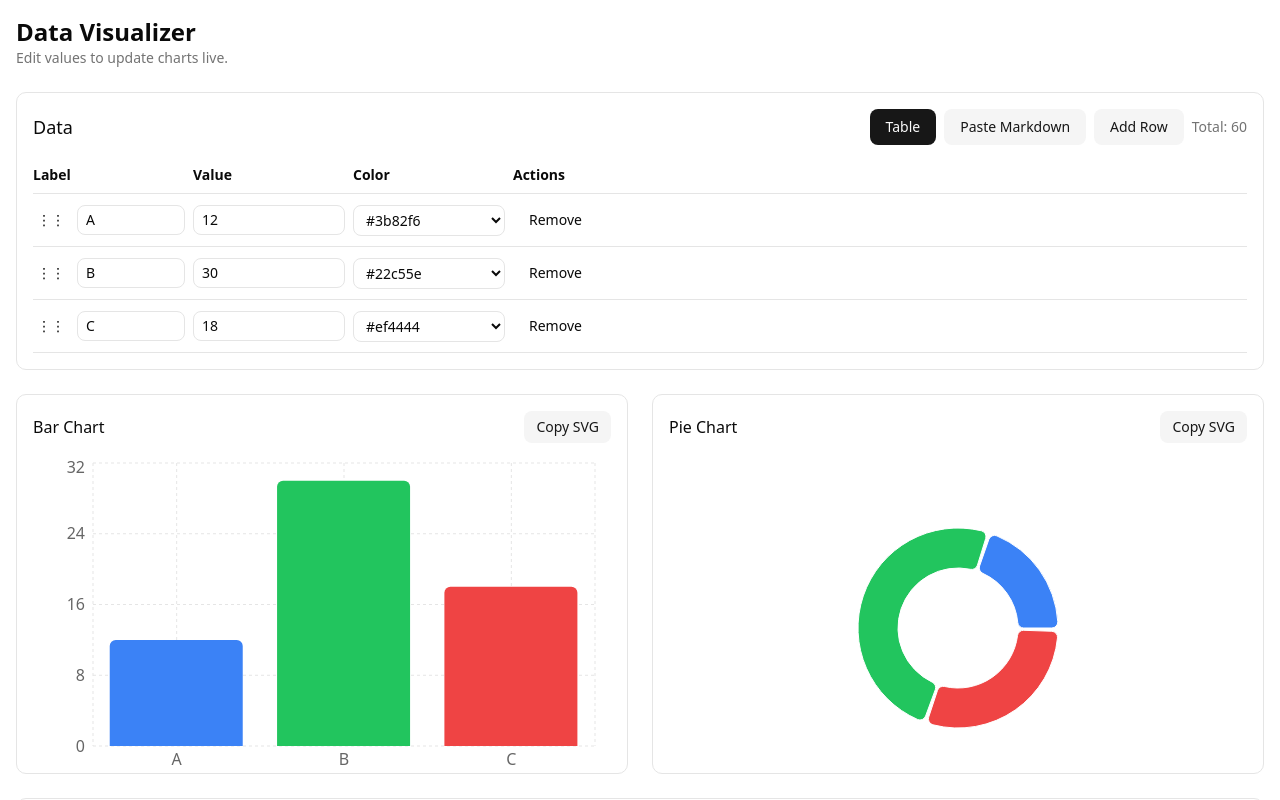
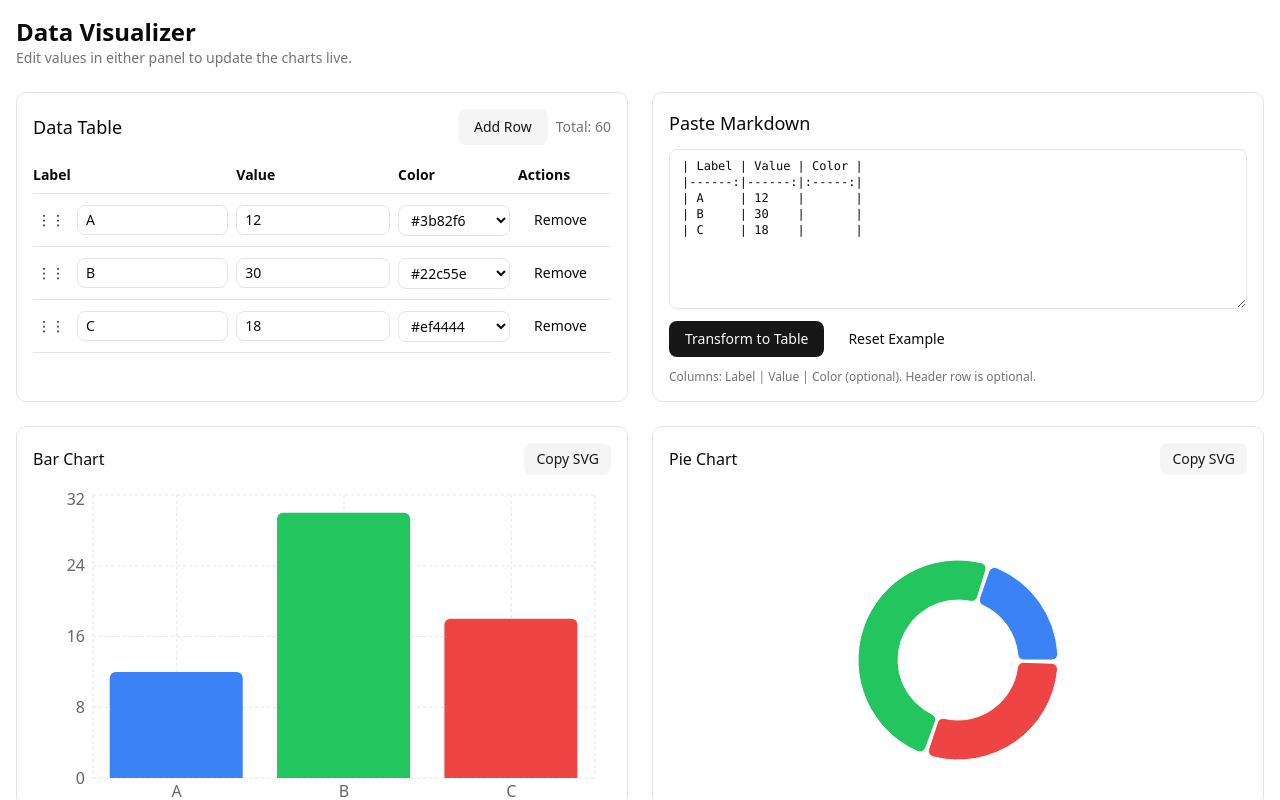
Before and after one commit to s1n-c0s/FastChart, a React (Vite) app: page / in a window 1280 px wide. Shown: the top 800 px of the page. Built offline with nearby package versions, Linux system fonts and the light colour scheme.

Commit message:
+ separate panel

```diff
--- a/src/components/DataVisualizer.tsx
+++ b/src/components/DataVisualizer.tsx
@@ -45,8 +45,6 @@ function generateId() {
   return Math.random().toString(36).slice(2, 9)
 }
 
-// --- MODIFIED COMPONENT START ---
-// The SortableRow is now a self-contained component that manages its own input state.
 function SortableRow({
   row,
   onUpdateLabel,
@@ -70,11 +68,9 @@ function SortableRow({
     transition,
   } = useSortable({ id: row.id })
 
-  // 1. Add local state for the inputs to avoid re-rendering the parent on every keystroke.
   const [localLabel, setLocalLabel] = useState(row.label)
   const [localValue, setLocalValue] = useState<number | ''>(row.value)
 
-  // 2. Sync local state if the props from the parent change (e.g., after pasting markdown).
   useEffect(() => {
     setLocalLabel(row.label)
   }, [row.label])
@@ -108,10 +104,8 @@ function SortableRow({
             className="w-full rounded-md border bg-background px-2 py-1"
             aria-label={`Label for row ${row.label}`}
             placeholder="Label"
-            // 3. Use local state for value and update it with onChange.
             value={localLabel}
             onChange={e => setLocalLabel(e.target.value)}
-            // 4. Update the parent's global state only onBlur.
             onBlur={() => onUpdateLabel(row.id, localLabel)}
             onMouseDown={e => e.stopPropagation()}
             onTouchStart={e => e.stopPropagation()}
@@ -153,7 +147,6 @@ function SortableRow({
     </tr>
   )
 }
-// --- MODIFIED COMPONENT END ---
 
 
 export default function DataVisualizer() {
@@ -172,7 +165,7 @@ export default function DataVisualizer() {
     { id: generateId(), label: 'C', value: 18, color: presetColors[2] },
   ])
   const [stackedHorizontal, setStackedHorizontal] = useState(true)
-  const [dataView, setDataView] = useState<'table' | 'paste'>('table')
+  // --- REMOVED `dataView` state as it's no longer needed ---
   const [markdownInput, setMarkdownInput] = useState<string>(`| Label | Value | Color |\n|------:|------:|:-----:|\n| A     | 12    |       |\n| B     | 30    |       |\n| C     | 18    |       |`)
 
   const barCardRef = useRef<HTMLDivElement>(null)
@@ -201,12 +194,10 @@ export default function DataVisualizer() {
       .map(l => l.trim())
       .filter(Boolean)
     if (lines.length === 0) return []
-    // Find header and start after the separator row containing ---
     let startIdx = 0
     if (lines.length > 1 && /-\s*-/.test(lines[1])) {
       startIdx = 2
     } else if (lines.length > 0 && /\|/.test(lines[0])) {
-      // If first row has pipes but no explicit separator, assume first is header
       startIdx = 1
     }
     const result: Datum[] = []
@@ -231,7 +222,6 @@ export default function DataVisualizer() {
   }
 
   const total = useMemo(() => data.reduce((sum, d) => sum + (isFinite(d.value) ? d.value : 0), 0), [data])
-
   const stackedData = useMemo(() => {
     const obj: Record<string, number | string> = { name: 'All' }
     for (const d of data) {
@@ -239,32 +229,27 @@ export default function DataVisualizer() {
     }
     return [obj]
   }, [data])
-
   const idToLabel = useMemo(() => {
     const m = new Map<string, string>()
     for (const d of data) m.set(d.id, d.label)
     return m
   }, [data])
-
   const labelToId = useMemo(() => {
     const m = new Map<string, string>()
     for (const d of data) m.set(d.label, d.id)
     return m
   }, [data])
-
   const idToValue = useMemo(() => {
     const m = new Map<string, number>()
     for (const d of data) m.set(d.id, Math.max(0, isFinite(d.value) ? d.value : 0))
     return m
   }, [data])
-
   const stackedSum = useMemo(() => {
     return data.reduce((s, d) => s + Math.max(0, isFinite(d.value) ? d.value : 0), 0)
   }, [data])
 
   function StackedTooltip({ active, payload }: { active?: boolean; payload?: Array<{ name?: string; value: number } & Record<string, unknown>> }) {
     if (!active || !payload || payload.length === 0) return null
-    // Recharts passes one entry per visible Bar
     return (
       <div className="rounded-md border bg-background p-2 text-xs shadow-sm">
         <div className="font-medium mb-1">All</div>
@@ -291,12 +276,10 @@ export default function DataVisualizer() {
   const updateLabel = useCallback((id: string, label: string) => {
     setData(prev => prev.map(d => (d.id === id ? { ...d, label } : d)))
   }, [])
-
   const updateValue = useCallback((id: string, next: string) => {
     const parsed = Number(next)
     setData(prev => prev.map(d => (d.id === id ? { ...d, value: isFinite(parsed) ? parsed : 0 } : d)))
   }, [])
-
   const updateColor = useCallback((id: string, color: string) => {
     setData(prev => prev.map(d => (d.id === id ? { ...d, color } : d)))
   }, [])
@@ -339,28 +322,28 @@ export default function DataVisualizer() {
     <div className="p-4 space-y-6">
       <div>
         <h1 className="text-2xl font-semibold">Data Visualizer</h1>
-        <p className="text-sm text-muted-foreground">Edit values to update charts live.</p>
+        <p className="text-sm text-muted-foreground">Edit values in either panel to update the charts live.</p>
       </div>
 
+      {/* --- NEW LAYOUT: Grid container for side-by-side panels --- */}
+      <div className="grid grid-cols-1 md:grid-cols-2 gap-6">
+
+        {/* --- Left Panel: Data Table --- */}
         <div className="rounded-lg border p-4">
           <div className="flex items-center justify-between mb-3">
-          <h2 className="text-lg font-medium">Data</h2>
+            <h2 className="text-lg font-medium">Data Table</h2>
             <div className="flex items-center gap-2">
-            <Button variant={dataView === 'table' ? 'default' : 'secondary'} onClick={() => setDataView('table')}>Table</Button>
-            <Button variant={dataView === 'paste' ? 'default' : 'secondary'} onClick={() => setDataView('paste')}>Paste Markdown</Button>
               <Button variant="secondary" onClick={addRow}>Add Row</Button>
               <div className="text-sm text-muted-foreground">Total: {total}</div>
             </div>
           </div>
-
-        {dataView === 'table' ? (
           <div className="overflow-x-auto">
             <table className="w-full text-sm">
               <thead>
                 <tr className="border-b">
-                  <th className="text-left py-2 pr-2 w-[160px]">Label</th>
-                  <th className="text-left py-2 pr-2 w-[160px]">Value</th>
-                  <th className="text-left py-2 pr-2 w-[160px]">Color</th>
+                  <th className="text-left py-2 pr-2 min-w-[160px]">Label</th>
+                  <th className="text-left py-2 pr-2 min-w-[120px]">Value</th>
+                  <th className="text-left py-2 pr-2 min-w-[120px]">Color</th>
                   <th className="text-left py-2 pr-2">Actions</th>
                 </tr>
               </thead>
@@ -372,8 +355,6 @@ export default function DataVisualizer() {
                 >
                   <SortableContext items={data.map(d => d.id)} strategy={verticalListSortingStrategy}>
                     {data.map(row => (
-                      // --- MODIFIED USAGE START ---
-                      // Pass the callback functions down to the SortableRow component as props.
                       <SortableRow
                         key={row.id}
                         row={row}
@@ -383,14 +364,19 @@ export default function DataVisualizer() {
                         onRemove={removeRow}
                         presetColors={presetColors}
                       />
-                      // --- MODIFIED USAGE END ---
                     ))}
                   </SortableContext>
                 </DndContext>
               </tbody>
             </table>
           </div>
-        ) : (
+        </div>
+
+        {/* --- Right Panel: Markdown Input --- */}
+        <div className="rounded-lg border p-4">
+          <div className="flex items-center justify-between mb-3">
+              <h2 className="text-lg font-medium">Paste Markdown</h2>
+          </div>
           <div className="grid grid-cols-1 gap-3">
             <textarea
               className="min-h-[160px] w-full rounded-md border bg-background px-3 py-2 font-mono text-xs"
@@ -418,9 +404,10 @@ export default function DataVisualizer() {
               Columns: Label | Value | Color (optional). Header row is optional.
             </p>
           </div>
-        )}
+        </div>
       </div>
 
+      {/* --- Charts Section (Unchanged) --- */}
       <div className="grid grid-cols-1 md:grid-cols-2 gap-6">
         <div ref={barCardRef} className="rounded-lg border p-4 h-[380px]">
           <div className="flex items-center justify-between mb-3">
```
Lines whose indentation alone changed are shown as unchanged.
